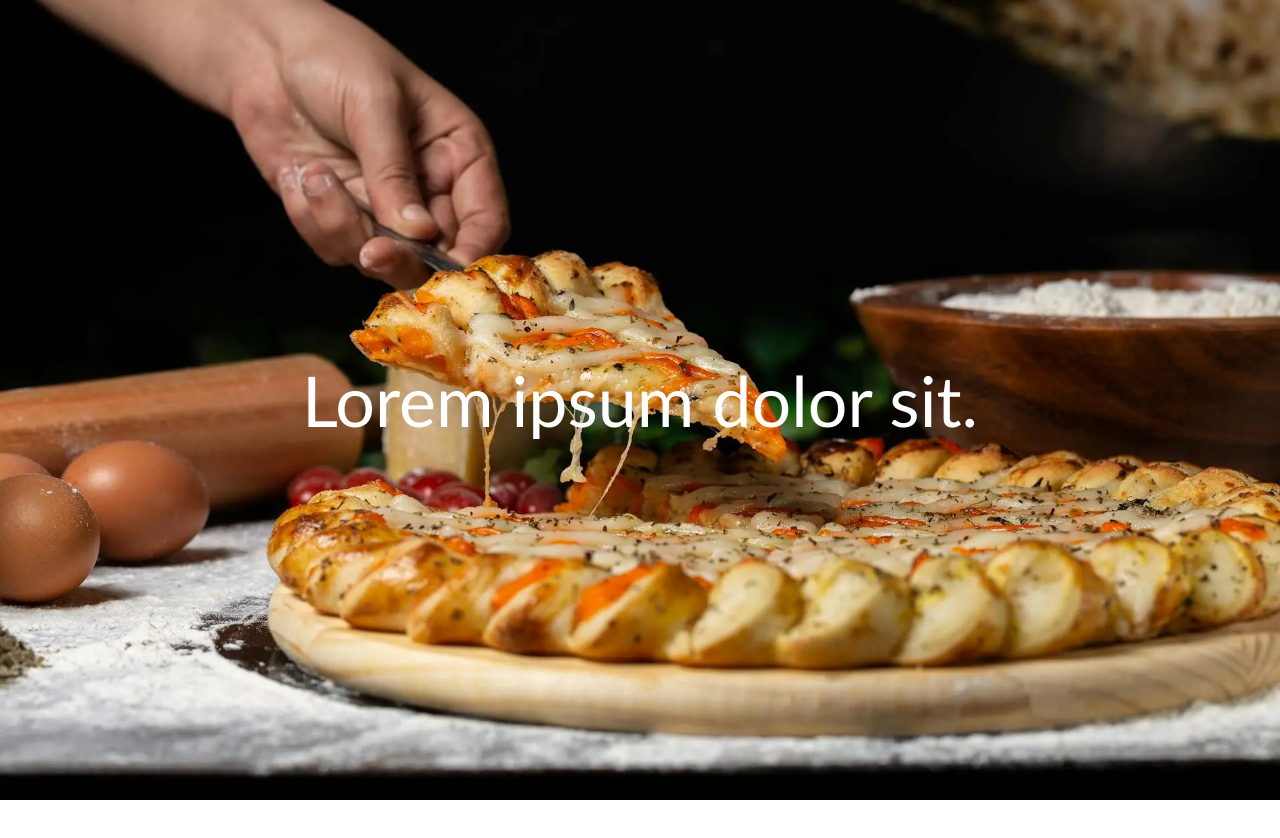
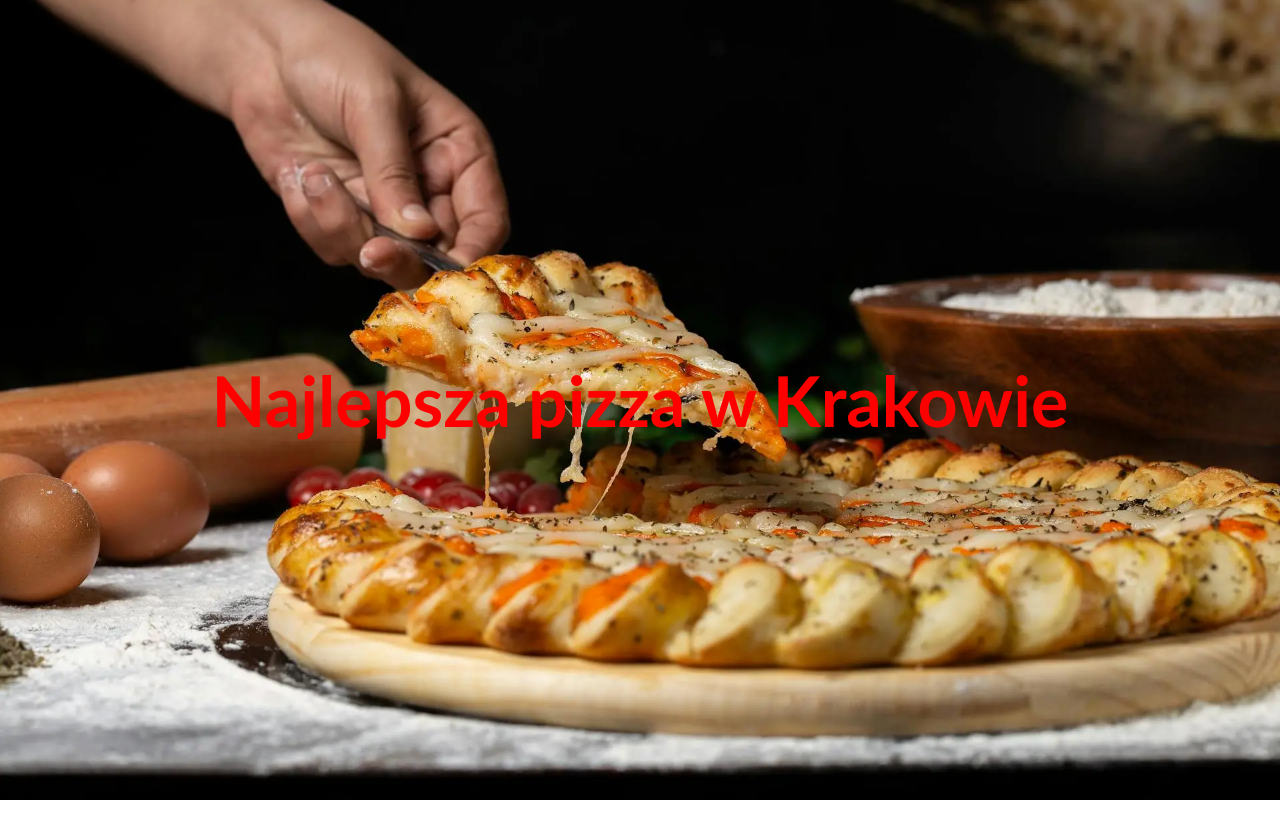
Before and after one commit to JaToExe/PraktykiZawodowe2024, a plain HTML site: page index.html in a window 1280 px wide. Shown: the top 838 px of the page. Drawn offline with Linux system fonts and the light colour scheme.

Commit message:
add scss files

```diff
--- a/index.html
+++ b/index.html
@@ -3,13 +3,13 @@
 <head>
     <meta charset="UTF-8">
     <meta name="viewport" content="width=device-width, initial-scale=1.0">
-    <title>Document</title>
+    <title>Pizza Kraków</title>
     <link rel="stylesheet" href="./css/style.css">
     <script src="./js/script.js"></script>
 </head>
 <body>
     <header>
-        <p>Lorem ipsum dolor sit.</p>
+        <h1 class="tittle">Najlepsza pizza w Krakowie</h1>
     </header>
 
     <main></main>
--- /dev/null
+++ b/scss/_base.scss
@@ -0,0 +1,5 @@
+body {
+    margin: 0;
+    height: 200vh;
+    font-family: 'Gill Sans', 'Gill Sans MT', Calibri, 'Trebuchet MS', sans-serif;
+}
--- /dev/null
+++ b/scss/_header.scss
@@ -0,0 +1,17 @@
+header {
+    width: 100%;
+    height: 100vh;
+    background: url(../assets/img/bgHeader.webp) center/cover fixed;
+    display: flex;
+    justify-content: center;
+    align-items: center;
+
+}
+
+// content
+.tittle {
+    font-size: 70px;
+    margin: 0;
+    $color1: rgb(255, 0, 0);
+    color: $color1;
+}
--- /dev/null
+++ b/scss/_variables.scss
@@ -0,0 +1 @@
+$color1: red;
--- a/scss/style.scss
+++ b/scss/style.scss
@@ -1,23 +1,4 @@
-/* html */
-body {
-    margin: 0;
-    height: 200vh;
-}
-
-header {
-    width: 100%;
-    height: 100vh;
-    background: url(../assets/img/bgHeader.webp) center/cover fixed;
-    display: flex;
-    justify-content: center;
-    align-items: center;
-}
-
-p {
-    margin: 0;
-    width: 70%;
-    font-size: 70px;
-    font-family: 'Gill Sans', 'Gill Sans MT', Calibri, 'Trebuchet MS', sans-serif;
-    text-align: center;
-    color: white;
-}
+@use 'base';
+@use 'header';
+@use "main";
+@use "footer";
```
Also changed, not shown: css/style.css, scss/_footer.scss (added), scss/_main.scss (added), 1 other file.
